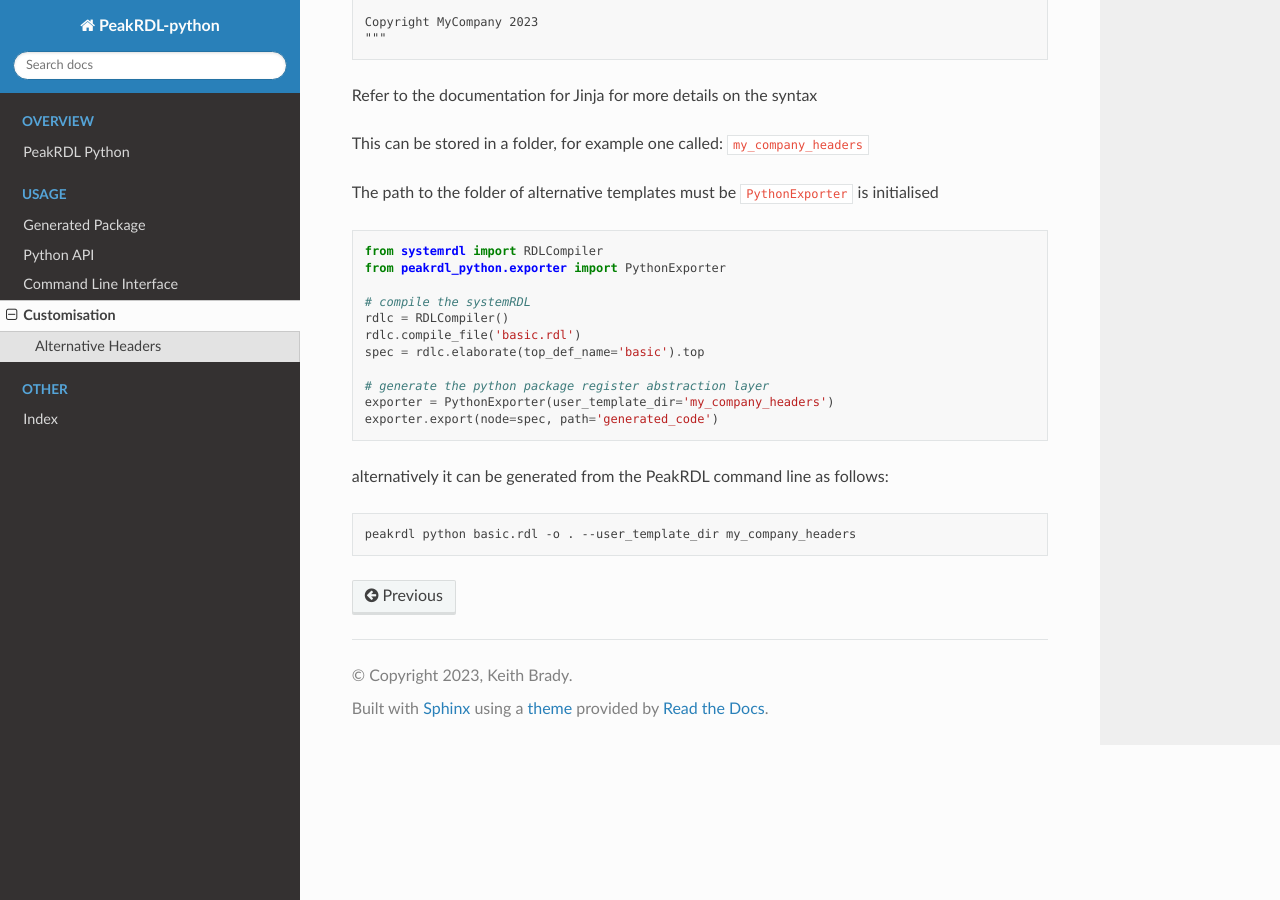
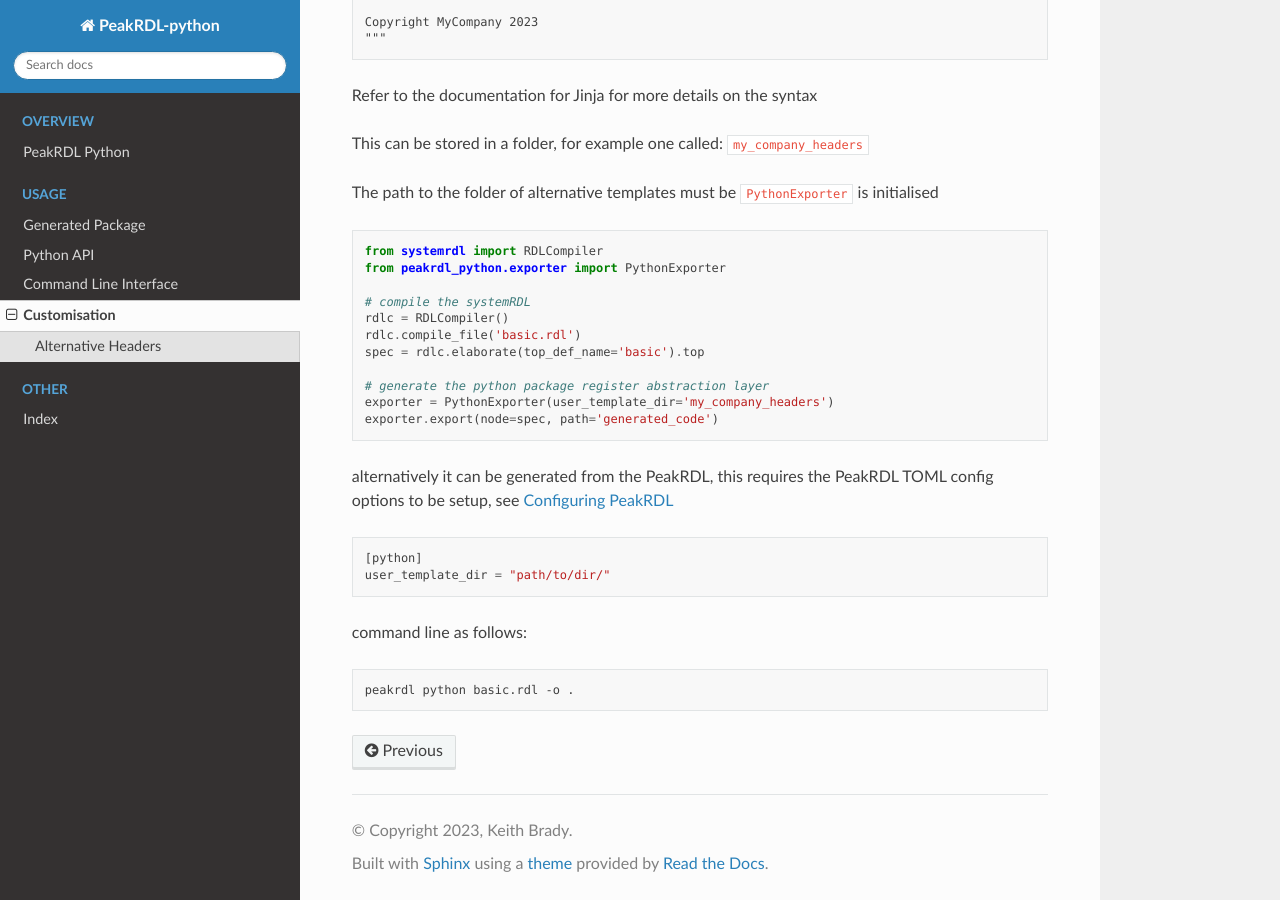
Before and after one commit to krcb197/PeakRDL-python, a Sphinx documentation site: the page built from docs/customisation.rst, in a window 1280 px wide and 900 px high, scrolled down 619 px. Built offline with Sphinx 7.4.7 and the Read the Docs theme 2.0.0, drawn with Linux system fonts in a browser that asks for light colours.

Commit message:
Change the way the user templates are managed to match the way that other core peakrdl packages do it the same way as peakrdl_html

```diff
--- a/docs/customisation.rst
+++ b/docs/customisation.rst
@@ -50,8 +50,16 @@
     exporter = PythonExporter(user_template_dir='my_company_headers')
     exporter.export(node=spec, path='generated_code')
 
-alternatively it can be generated from the PeakRDL command line as follows:
+alternatively it can be generated from the PeakRDL, this requires the PeakRDL TOML config options
+to be setup, see `Configuring PeakRDL <https://peakrdl.readthedocs.io/en/latest/configuring.html>`_
+
+.. code-block::
+
+    [python]
+    user_template_dir = "path/to/dir/"
+
+command line as follows:
 
 .. code-block:: bash
 
-   peakrdl python basic.rdl -o . --user_template_dir my_company_headers
+   peakrdl python basic.rdl -o .
```
Also changed, not shown: 2 other files.
